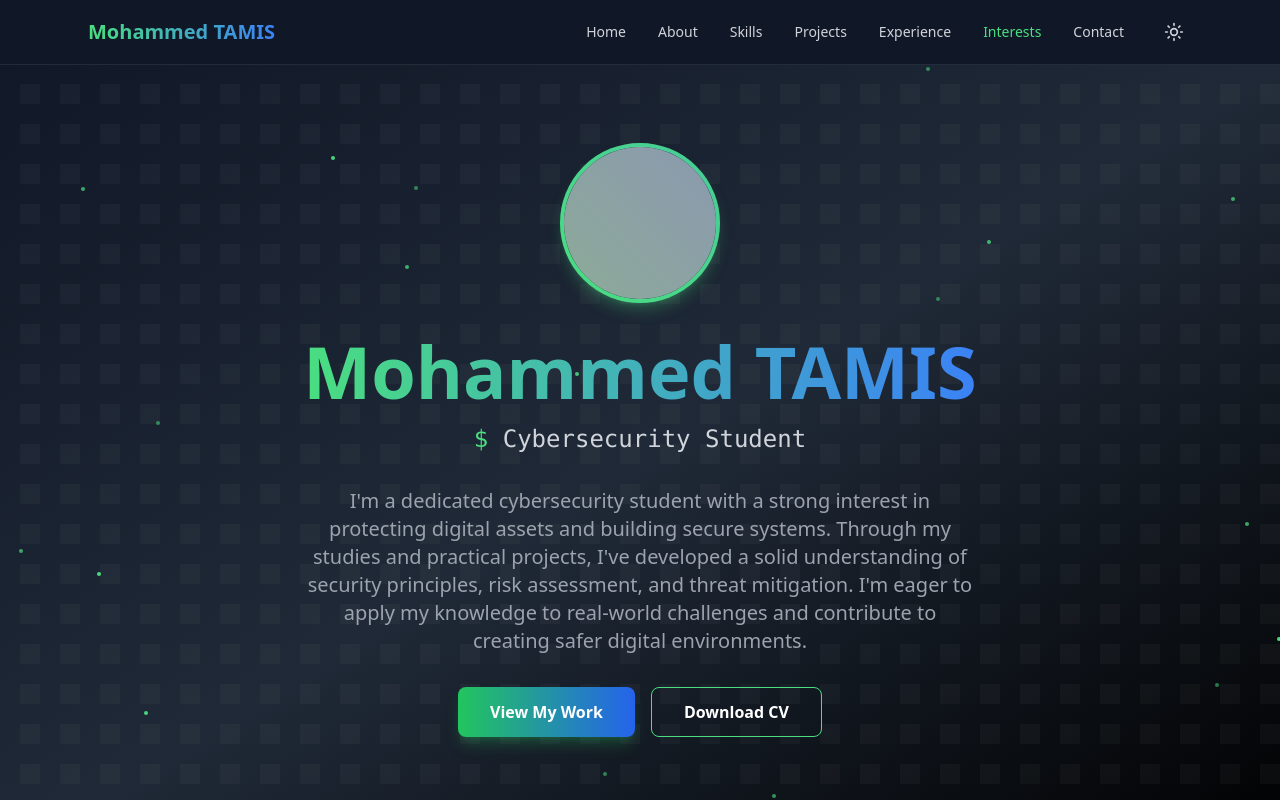
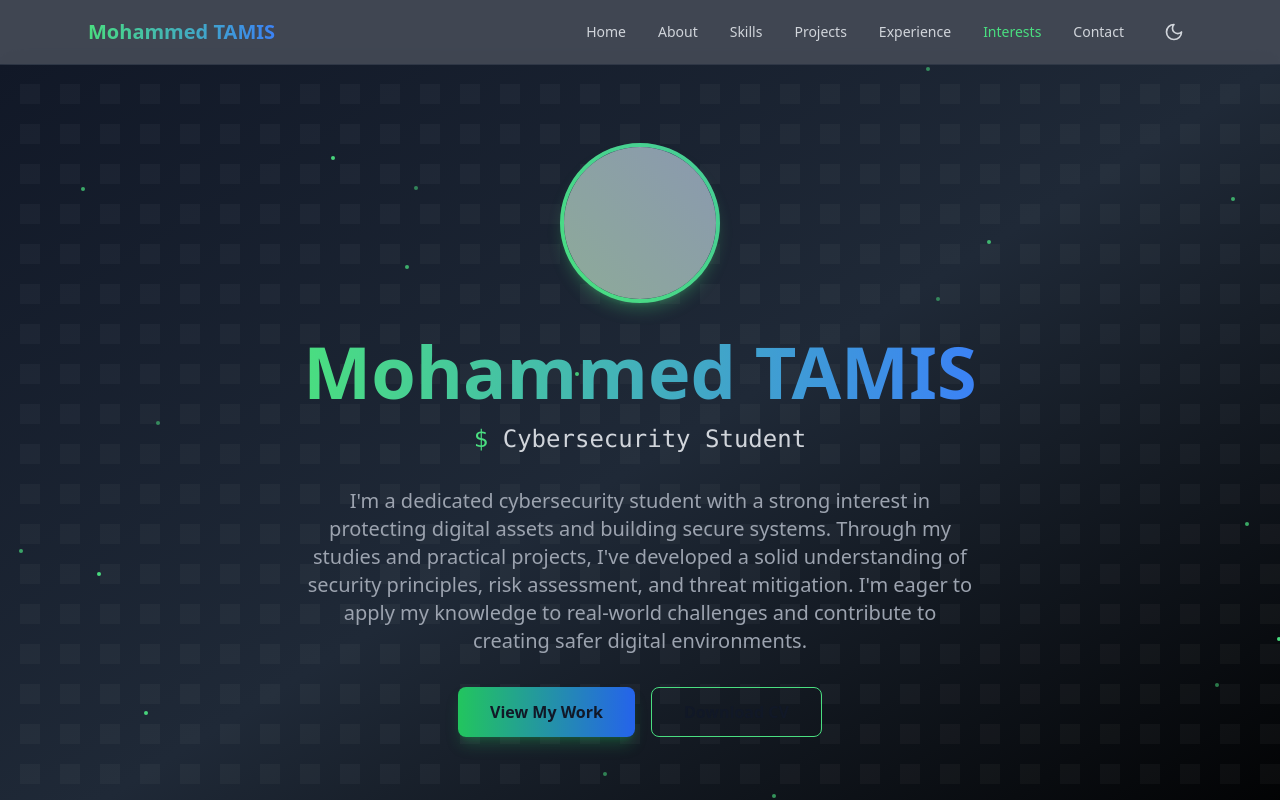
Before and after one commit to lkhdtu1/shield-portfolio-craft, a React (Vite) app: page / in a window 1280 px wide. Shown: the top 800 px of the page. Built offline with nearby package versions, Linux system fonts and the light colour scheme; grey boxes are pictures that could not be loaded.

Commit message:
feat: Implement light mode
Adds light mode styling to the website.

```diff
--- a/src/contexts/ThemeContext.tsx
+++ b/src/contexts/ThemeContext.tsx
@@ -11,7 +11,7 @@ interface ThemeContextType {
 const ThemeContext = createContext<ThemeContextType | undefined>(undefined);
 
 export const ThemeProvider: React.FC<{ children: React.ReactNode }> = ({ children }) => {
-  const [theme, setTheme] = useState<Theme>('dark');
+  const [theme, setTheme] = useState<Theme>('light');
 
   useEffect(() => {
     const savedTheme = localStorage.getItem('theme') as Theme | null;
--- a/src/pages/Index.tsx
+++ b/src/pages/Index.tsx
@@ -10,7 +10,7 @@ import Contact from "@/components/Contact";
 
 const Index = () => {
   return (
-    <div className="min-h-screen bg-gray-900 dark:bg-gray-900 light:bg-gray-50 text-white dark:text-white light:text-gray-900 transition-colors duration-300">
+    <div className="min-h-screen bg-white dark:bg-gray-900 text-gray-900 dark:text-white transition-colors duration-300">
       <Navigation />
       <Hero />
       <About />
```
